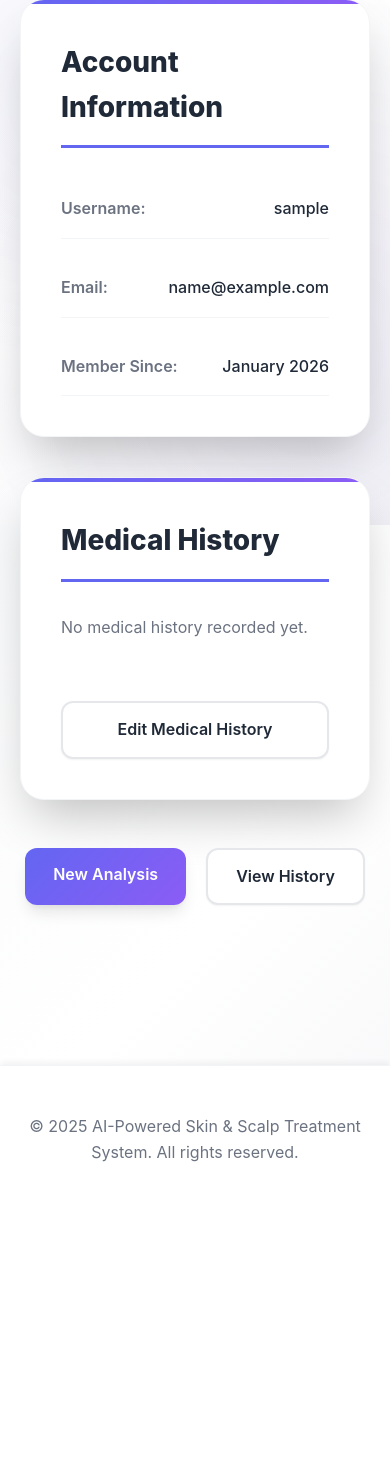
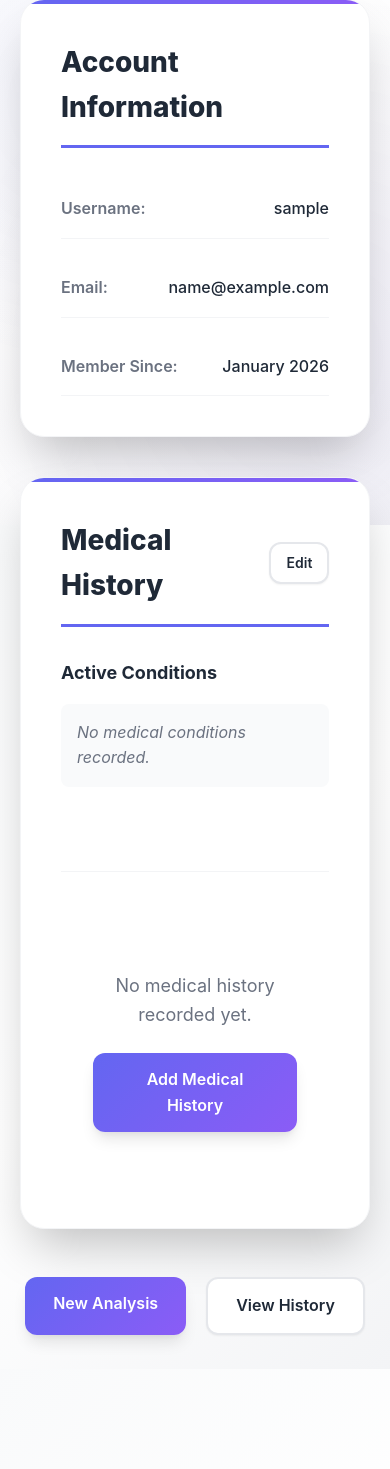
Before and after one commit to alihassanatthework/fyp, a Django app: page /profile/ in a window 390 px wide; the page is wider, and only the part inside the window is pictured. Shown: the part 319-1788 px from the top of that part. Before the commit the page ends 1481 px from the top of that part, so only its background shows below. Run offline with Django 4.2, Linux system fonts and the light colour scheme; the visitor is signed in with stand-in values (Sample User, id 1); data comes from the database, SQL or seed files in the repository.

Commit message:
Add medical history viewing and editing functionality
- Enhanced profile page to display medical history with better layout
- Created edit medical history page with form
- Added ability to update all medical history fields
- Improved medical history display with condition tags
- Added empty state for when no medical history exists
- Better visual organization of medical information
- Added edit button in profile card header
- Form validation and success messages
- Responsive design for mobile devices

```diff
--- a/frontend/urls.py
+++ b/frontend/urls.py
@@ -12,5 +12,6 @@ urlpatterns = [
     path('results/<int:analysis_id>/', views.analysis_results, name='results'),
     path('results/', views.analysis_results, name='results'),
     path('profile/', views.profile, name='profile'),
+    path('profile/edit-medical-history/', views.edit_medical_history, name='edit_medical_history'),
     path('history/', views.history, name='history'),
 ]
--- a/frontend/views.py
+++ b/frontend/views.py
@@ -285,12 +285,44 @@ def profile(request):
     try:
         medical_history = request.user.medical_history
     except MedicalHistory.DoesNotExist:
-        medical_history = None
+        medical_history = MedicalHistory.objects.create(user=request.user)
 
     context = {
         'medical_history': medical_history,
     }
     return render(request, 'frontend/profile.html', context)
+
+
+@login_required
+def edit_medical_history(request):
+    """Edit medical history page"""
+    try:
+        medical_history = request.user.medical_history
+    except MedicalHistory.DoesNotExist:
+        medical_history = MedicalHistory.objects.create(user=request.user)
+
+    if request.method == 'POST':
+        # Update medical history
+        medical_history.is_pregnant = request.POST.get('is_pregnant') == 'on'
+        medical_history.has_cardio_issues = request.POST.get('has_cardio_issues') == 'on'
+        medical_history.is_diabetic = request.POST.get('is_diabetic') == 'on'
+        medical_history.has_allergies = request.POST.get('has_allergies') == 'on'
+        medical_history.has_hypertension = request.POST.get('has_hypertension') == 'on'
+        medical_history.has_asthma = request.POST.get('has_asthma') == 'on'
+        medical_history.has_skin_conditions = request.POST.get('has_skin_conditions') == 'on'
+        medical_history.has_scalp_conditions = request.POST.get('has_scalp_conditions') == 'on'
+        medical_history.other_conditions = request.POST.get('other_conditions', '')
+        medical_history.current_medications = request.POST.get('current_medications', '')
+        medical_history.known_allergens = request.POST.get('known_allergens', '')
+        medical_history.save()
+
+        messages.success(request, 'Medical history updated successfully!')
+        return redirect('frontend:profile')
+
+    context = {
+        'medical_history': medical_history,
+    }
+    return render(request, 'frontend/edit_medical_history.html', context)
 
 
 @login_required
--- a/static/css/style.css
+++ b/static/css/style.css
@@ -1520,6 +1520,123 @@ body::before {
     transform: translateY(-2px);
 }
 
+/* Edit Medical History Page */
+.edit-medical-container {
+    padding: 3rem 0;
+}
+
+.page-header {
+    text-align: center;
+    margin-bottom: 3rem;
+}
+
+.page-subtitle {
+    color: var(--text-secondary);
+    font-size: 1.125rem;
+    margin-top: 0.5rem;
+}
+
+.edit-card {
+    background: var(--bg-primary);
+    padding: 3rem;
+    border-radius: 1.5rem;
+    box-shadow: var(--shadow-xl);
+    max-width: 900px;
+    margin: 0 auto;
+    border: 1px solid var(--border-light);
+    backdrop-filter: blur(10px);
+    position: relative;
+    overflow: hidden;
+}
+
+.edit-card::before {
+    content: '';
+    position: absolute;
+    top: 0;
+    left: 0;
+    right: 0;
+    height: 4px;
+    background: var(--gradient-primary);
+}
+
+.medical-history-form {
+    margin-top: 1rem;
+}
+
+.form-actions {
+    display: flex;
+    gap: 1rem;
+    margin-top: 2.5rem;
+    padding-top: 2rem;
+    border-top: 2px solid var(--border-light);
+}
+
+.btn-small {
+    padding: 0.5rem 1rem;
+    font-size: 0.875rem;
+}
+
+.card-header {
+    display: flex;
+    justify-content: space-between;
+    align-items: center;
+    margin-bottom: 2rem;
+    padding-bottom: 1rem;
+    border-bottom: 3px solid var(--primary-color);
+}
+
+.card-header h2 {
+    margin: 0;
+    border: none;
+    padding: 0;
+}
+
+.medical-history-card {
+    position: relative;
+}
+
+.medical-conditions-section {
+    margin-bottom: 2rem;
+}
+
+.section-subtitle {
+    font-size: 1.125rem;
+    font-weight: 700;
+    color: var(--text-primary);
+    margin-bottom: 1rem;
+}
+
+.medical-tag {
+    background: linear-gradient(135deg, rgba(99, 102, 241, 0.1) 0%, rgba(139, 92, 246, 0.1) 100%);
+    border: 1px solid var(--primary-color);
+    color: var(--primary-color);
+}
+
+.medical-details {
+    margin-top: 2rem;
+    padding-top: 2rem;
+    border-top: 1px solid var(--border-light);
+}
+
+.no-conditions-text {
+    color: var(--text-secondary);
+    font-style: italic;
+    padding: 1rem;
+    background: var(--bg-secondary);
+    border-radius: 0.5rem;
+}
+
+.empty-medical-history {
+    text-align: center;
+    padding: 3rem 2rem;
+}
+
+.empty-medical-history p {
+    color: var(--text-secondary);
+    margin-bottom: 1.5rem;
+    font-size: 1.125rem;
+}
+
 /* Responsive Design */
 @media (max-width: 768px) {
     .hero-title {
--- a/templates/frontend/profile.html
+++ b/templates/frontend/profile.html
@@ -26,23 +26,27 @@
                 </div>
             </div>
 
-            <div class="profile-card">
+            <div class="profile-card medical-history-card">
+                <div class="card-header">
                     <h2>Medical History</h2>
+                    <a href="{% url 'frontend:edit_medical_history' %}" class="btn btn-secondary btn-small">Edit</a>
+                </div>
                 <div class="medical-info">
                     {% if medical_history %}
-                        <div class="medical-conditions">
-                            <h4>Active Conditions:</h4>
+                        <div class="medical-conditions-section">
+                            <h4 class="section-subtitle">Active Conditions</h4>
                             {% if medical_history.get_active_conditions %}
                                 <div class="condition-tags">
                                     {% for condition in medical_history.get_active_conditions %}
-                                        <span class="condition-tag">{{ condition }}</span>
+                                        <span class="condition-tag medical-tag">{{ condition }}</span>
                                     {% endfor %}
                                 </div>
                             {% else %}
-                                <p class="no-conditions">No medical conditions recorded.</p>
+                                <p class="no-conditions-text">No medical conditions recorded.</p>
                             {% endif %}
                         </div>
 
+                        <div class="medical-details">
                             {% if medical_history.other_conditions %}
                                 <div class="info-item">
                                     <label>Other Conditions:</label>
@@ -63,10 +67,20 @@
                                     <span>{{ medical_history.known_allergens }}</span>
                                 </div>
                             {% endif %}
+                        </div>
+
+                        {% if not medical_history.get_active_conditions and not medical_history.other_conditions and not medical_history.current_medications and not medical_history.known_allergens %}
+                            <div class="empty-medical-history">
+                                <p>No medical history recorded yet.</p>
+                                <a href="{% url 'frontend:edit_medical_history' %}" class="btn btn-primary">Add Medical History</a>
+                            </div>
+                        {% endif %}
                     {% else %}
-                        <p class="info-placeholder">No medical history recorded yet.</p>
+                        <div class="empty-medical-history">
+                            <p>No medical history recorded yet.</p>
+                            <a href="{% url 'frontend:edit_medical_history' %}" class="btn btn-primary">Add Medical History</a>
+                        </div>
                     {% endif %}
-                    <a href="#" class="btn btn-secondary" style="margin-top: 1rem;">Edit Medical History</a>
                 </div>
             </div>
         </div>
```
Also changed, not shown: templates/frontend/edit_medical_history.html (added, +99 -0 lines). Lines whose indentation alone changed are shown as unchanged.
